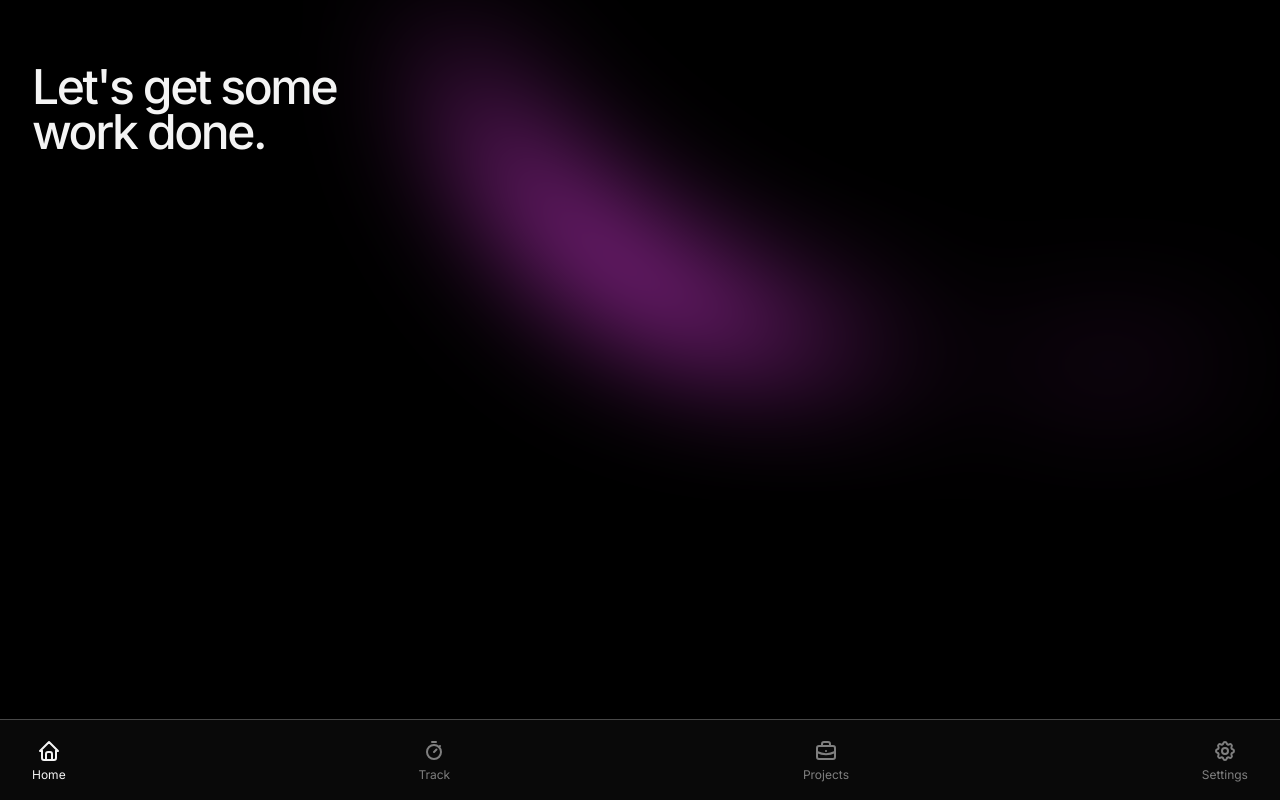
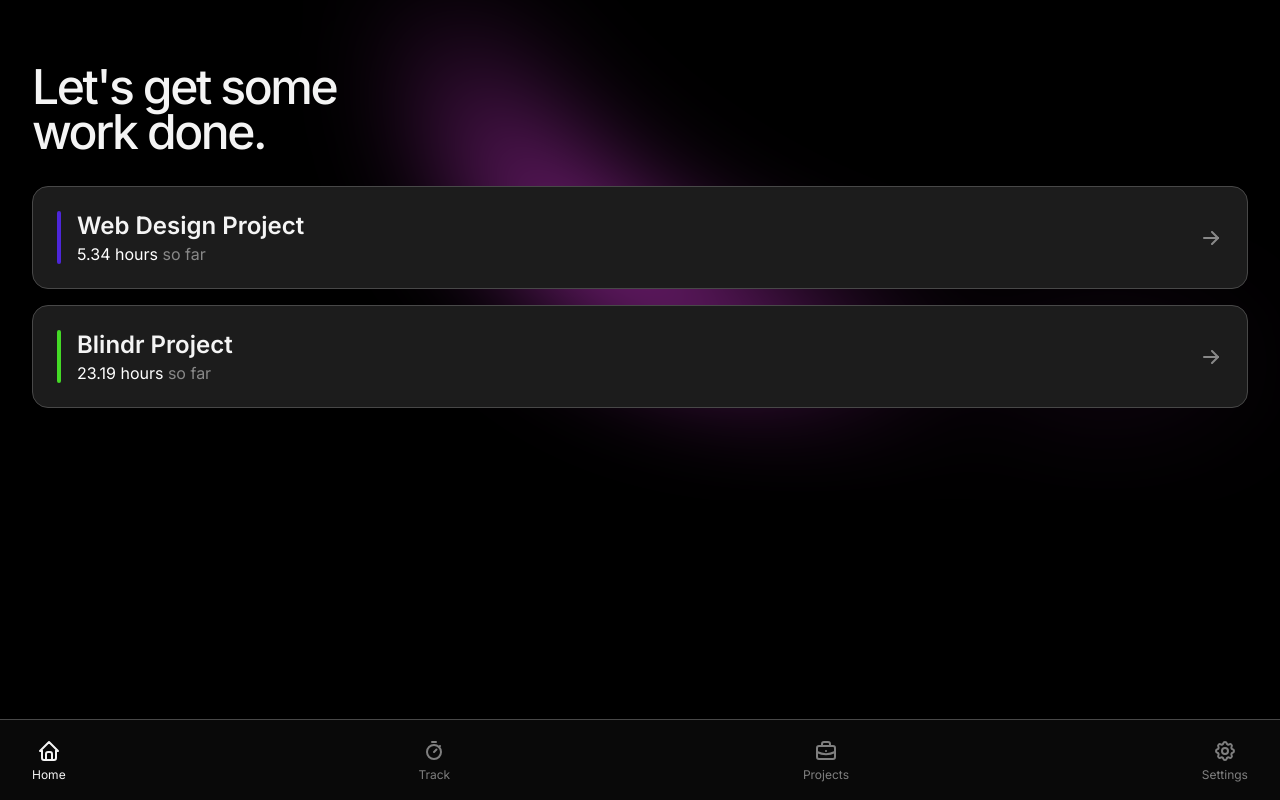
Before and after one commit to httpjamesm/heliodex, a SvelteKit app: page / in a window 1280 px wide. Built offline with nearby package versions, Linux system fonts and the light colour scheme.

Commit message:
feat: project cards

```diff
--- /dev/null
+++ b/src/lib/components/ProjectCard.svelte
@@ -0,0 +1,79 @@
+<script lang="ts">
+  import { IconArrowRight } from "@tabler/icons-svelte";
+  interface Props {
+    name: string;
+    hours: number;
+  }
+
+  const { name, hours }: Props = $props();
+
+  const getColorFromName = (name: string) => {
+    const hash = Array.from(name).reduce((acc, char) => {
+      return char.charCodeAt(0) + ((acc << 5) - acc);
+    }, 0);
+
+    const h = Math.abs(hash) % 360;
+    return `hsl(${h}, 70%, 50%)`;
+  };
+
+  const color = $derived(getColorFromName(name));
+  const formattedHours = $derived(hours.toFixed(2));
+</script>
+
+<a class="card" href={`/${name.toLowerCase()}`}>
+  <div class="color-bar" style:background-color={color}></div>
+  <div class="content">
+    <h2>{name}</h2>
+    <p>{formattedHours} hours <span>so far</span></p>
+  </div>
+  <div class="arrow"><IconArrowRight /></div>
+</a>
+
+<style lang="scss">
+  .card {
+    background: var(--surface-color);
+    border-radius: 1rem;
+    padding: 1.5rem;
+    box-sizing: border-box;
+    margin: 1rem 0;
+    display: flex;
+    gap: 1rem;
+    text-decoration: none;
+    color: inherit;
+    position: relative;
+    border: 1px solid var(--surface-border-color);
+    overflow: hidden;
+  }
+
+  .color-bar {
+    width: 4px;
+    border-radius: 2px;
+  }
+
+  .content {
+    flex: 1;
+
+    h2 {
+      font-size: 1.5rem;
+      font-weight: 600;
+      margin: 0;
+    }
+
+    p {
+      font-size: 1rem;
+      margin: 0.25rem 0 0;
+      color: white;
+
+      span {
+        color: #888;
+      }
+    }
+  }
+
+  .arrow {
+    display: flex;
+    align-items: center;
+    font-size: 1.5rem;
+    opacity: 0.5;
+  }
+</style>
--- a/src/routes/+page.svelte
+++ b/src/routes/+page.svelte
@@ -1,5 +1,6 @@
 <script lang="ts">
   import HomeArc from "$lib/components/HomeArc.svelte";
+  import ProjectCard from "$lib/components/ProjectCard.svelte";
 </script>
 
 <div class="home-arc-container">
@@ -9,6 +10,8 @@
 <div class="wrapper">
   <div class="container">
     <h1>Let's get some<br />work done.</h1>
+    <ProjectCard name="Web Design Project" hours={5.34} />
+    <ProjectCard name="Blindr Project" hours={23.19} />
   </div>
 </div>
 
```
